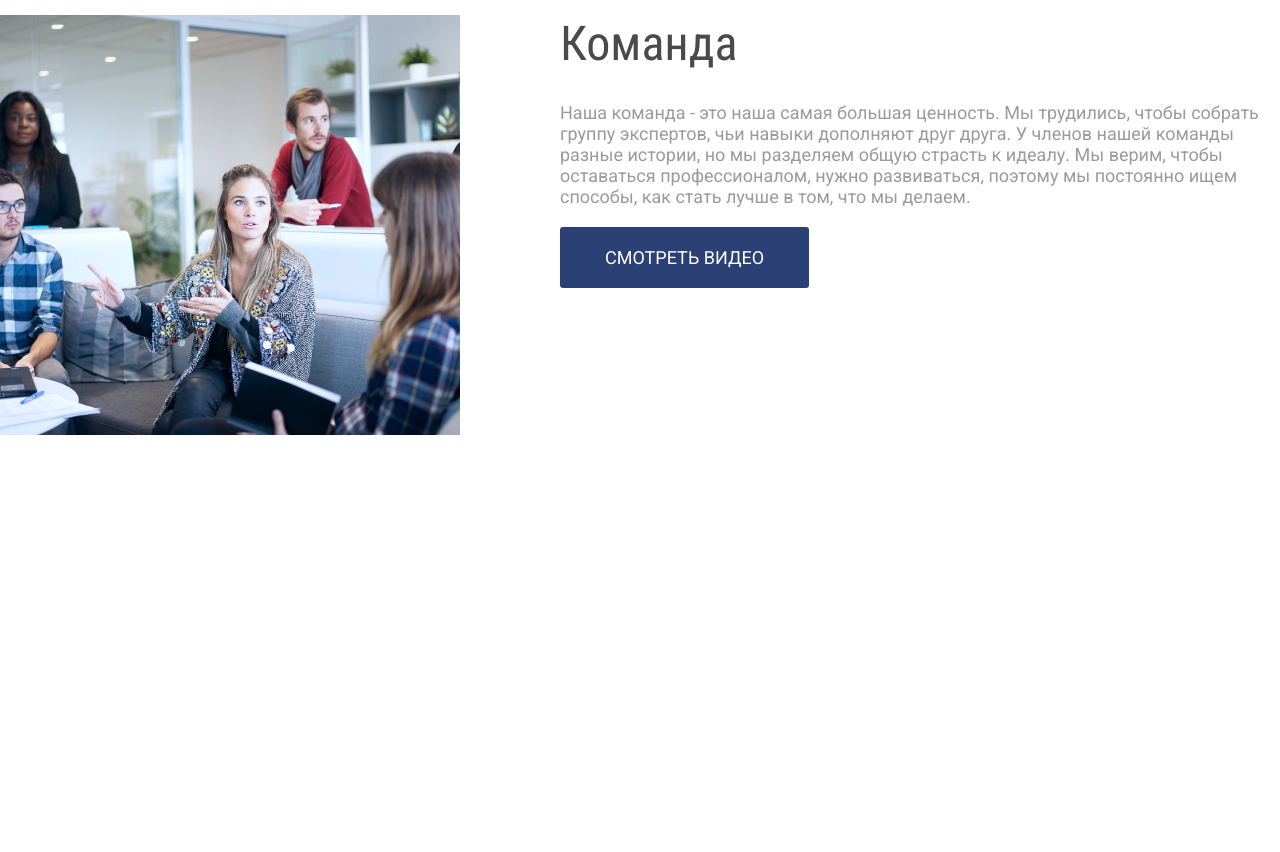
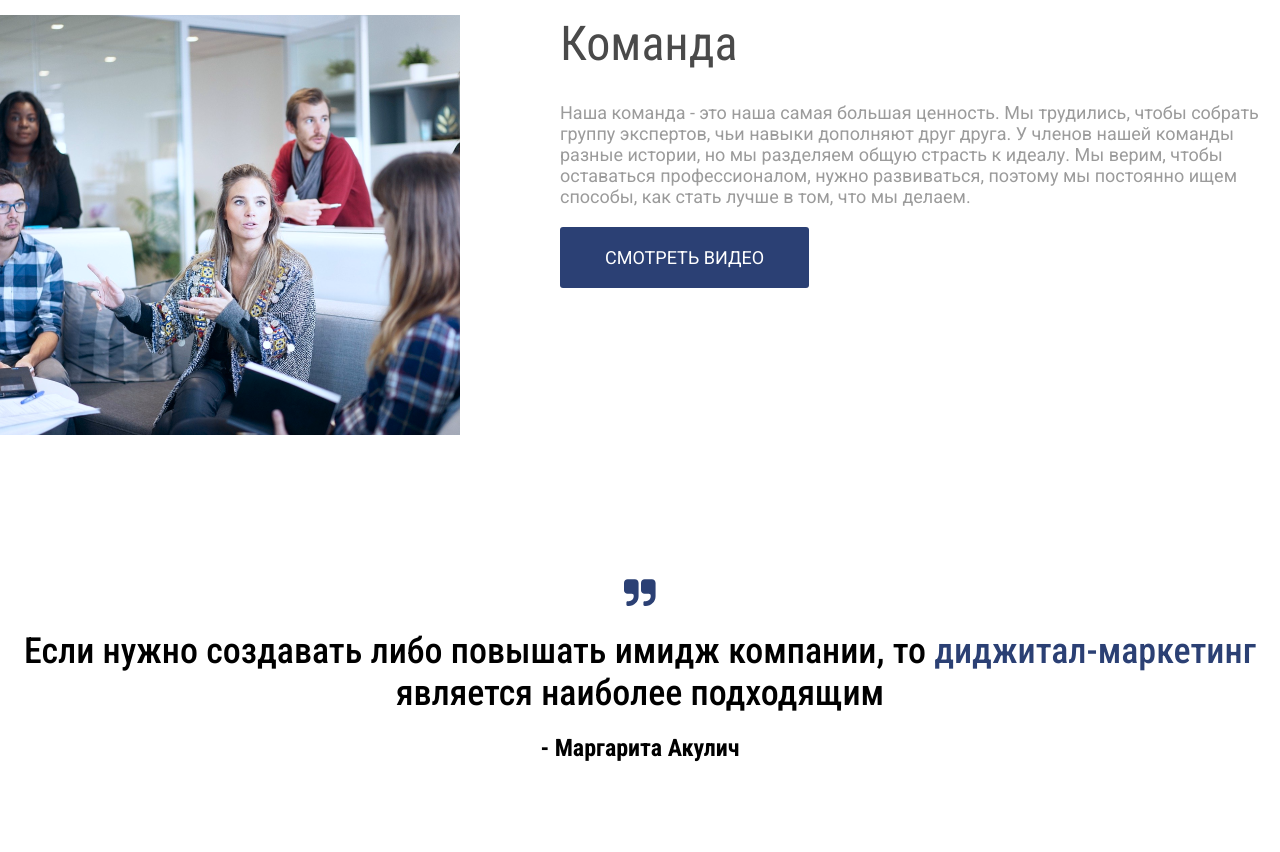
Before and after one commit to NazarSikora/di_gi, a plain HTML site: page index.html in a window 1280 px wide. Shown: the part 1990-2842 px from the top of the page. Before the commit the page ends 2479 px from the top, so only its background shows below. Drawn offline with Linux system fonts and the light colour scheme.

Commit message:
Creation of a block with a comment and its adaptation

```diff
--- a/index.html
+++ b/index.html
@@ -130,5 +130,17 @@
             </div>
         </div>
     </div>
+    <div class="comment">
+        <div class="container">
+            <div class="comment-content">
+                <div class="comment-content__image">
+                    <img src="images/icons/coma.svg" alt="coma">
+                </div>
+                <div class="comment-content__text">Если нужно создавать либо повышать имидж компании,
+                    то <span class="blue-text">диджитал-маркетинг</span> является наиболее подходящим</div>
+                <div class="comment-content__author">- Маргарита Акулич</div>
+            </div>
+        </div>
+    </div>
 </body>
 </html>
--- a/style.css
+++ b/style.css
@@ -219,6 +219,31 @@ a {
     margin-top: 40px;
 }
 
+.comment {
+    padding: 90px 0px;
+}
+
+.comment-content {
+    text-align: center;
+}
+
+.comment-content__text {
+    font-family: 'Roboto Condensed', sans-serif;
+    font-size: 36px;
+    font-weight: 500;
+    padding: 20px 0px;
+}
+
+.comment-content__author {
+    font-family: 'Roboto Condensed', sans-serif;
+    font-size: 24px;
+    font-weight: 700;
+}
+
+.blue-text {
+    color: #2B4074;
+}
+
 @media(max-width: 1024px) {
     .container {
         max-width: 936px;
@@ -331,6 +356,14 @@ a {
 
     .our-project__card_title {
         padding: 15px;
+    }
+
+    .comment-content__text {
+        font-size: 32px;
+    }
+
+    .comment-content__author {
+        font-size: 20px;
     }
 }
 
@@ -477,4 +510,12 @@ a {
     .team-image__image {
         width: 100%;
     }
+
+    .comment-content__text {
+        font-size: 24px;
+    }
+
+    .comment-content__author {
+        font-size: 20px;
+    }
 }
```
